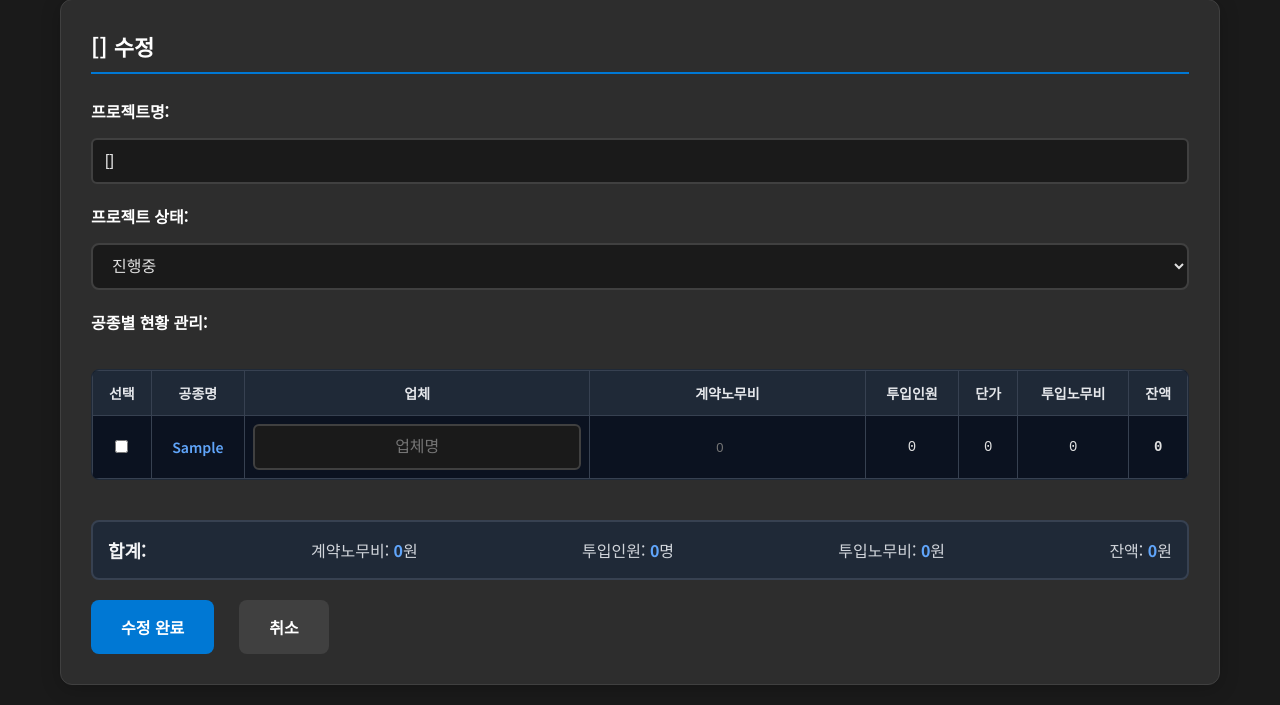
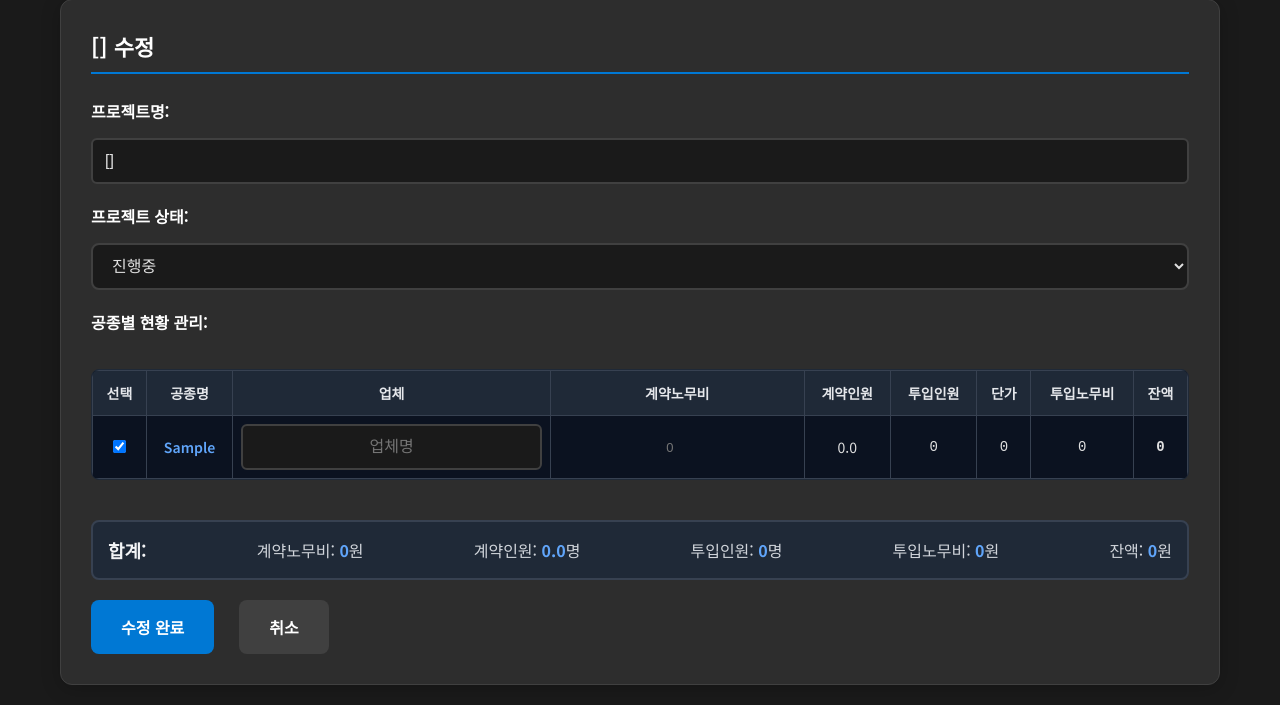
Before and after one commit to klove701-creator/LaborApp, a Flask app: template templates/admin_project_edit.html in a window 1280 px wide. Shown: the part 123-828 px from the top of the page. Run offline with Flask 3, Linux system fonts and the light colour scheme; the template is opened without the code that fills it: most values are stand-ins (such as "Sample title", 1, 10 or a date in 2020); some web fonts are replaced.

Commit message:
계약인원추가

```diff
--- a/templates/admin_dashboard.html
+++ b/templates/admin_dashboard.html
@@ -212,6 +212,7 @@
                             <th>최근업데이트</th>
                             <th>공종수</th>
                             <th>금일출역</th>
+                            <th>계약인원</th>
                             <th>누계출역</th>
                             <th>진행률 / 공정율</th>
                             <th>상태</th>
@@ -225,6 +226,7 @@
                             <td>{{ project.recent_date }}</td>
                             <td>{{ project.work_count }}개</td>
                             <td class="number">{{ project.today_workers }}명</td>
+                            <td class="number">{{ project.contract_workers }}명</td>
                             <td class="number">{{ project.cumulative_workers }}명</td>
                            <td class="progress">
                               <div class="pg-stack">
--- a/templates/admin_project_edit.html
+++ b/templates/admin_project_edit.html
@@ -48,6 +48,7 @@
                                     <th>공종명</th>
                                     <th>업체</th>
                                     <th>계약노무비</th>
+                                    <th>계약인원</th>
                                     <th>투입인원</th>
                                     <th>단가</th>
                                     <th>투입노무비</th>
@@ -57,8 +58,8 @@
                             <tbody>
                                 {% set contracts = project_data.get('contracts', {}) %}
                                 {% set companies = project_data.get('companies', {}) %}
-                                {% for work_type in available_work_types %}
-                                {% set checked = 'checked' if work_type in project_data.work_types else '' %}
+                                {% for work_type in project_data.work_types %}
+                                {% set checked = 'checked' %}
                                 {% set total_workers = 0 %}
                                 {% for date_data in project_data.daily_data.values() %}
                                     {% if work_type in date_data %}
@@ -67,6 +68,7 @@
                                 {% endfor %}
                                 {% set labor_rate = labor_costs.get(work_type, {}).get('day', 0) %}
                                 {% set contract_amount = contracts.get(work_type, 0) %}
+                                {% set contract_workers = (contract_amount / labor_rate) if labor_rate > 0 else 0 %}
                                 {% set total_labor_cost = total_workers * labor_rate %}
                                 {% set balance = contract_amount - total_labor_cost %}
                                 <tr class="excel-row" data-work-type="{{ work_type }}">
@@ -86,8 +88,9 @@
                                                min="0" step="1000" placeholder="0" class="contract-input"
                                                onchange="updateRowCalculation('{{ work_type }}')">
                                     </td>
+                                    <td class="contract-workers-cell" id="contract_workers_{{ work_type }}">{{ "%.1f"|format(contract_workers) }}</td>
                                     <td class="workers-cell" id="workers_{{ work_type }}">{{ total_workers }}</td>
-<td class="rate-cell" id="rate_{{ work_type }}">{{ labor_rate }}</td>
+                                    <td class="rate-cell" id="rate_{{ work_type }}">{{ labor_rate }}</td>
 <td class="labor-cost-cell" id="labor_cost_{{ work_type }}">{{ total_labor_cost }}</td>
 <td class="balance-cell" id="balance_{{ work_type }}">{{ balance }}</td>
                                 </tr>
@@ -102,6 +105,7 @@
                     <div class="summary-row">
                         <span class="summary-label">합계:</span>
                         <span class="summary-item">계약노무비: <strong id="total-contract">0</strong>원</span>
+                        <span class="summary-item">계약인원: <strong id="total-contract-workers">0</strong>명</span>
                         <span class="summary-item">투입인원: <strong id="total-workers">0</strong>명</span>
                         <span class="summary-item">투입노무비: <strong id="total-labor">0</strong>원</span>
                         <span class="summary-item">잔액: <strong id="total-balance">0</strong>원</span>
@@ -241,6 +245,7 @@
 <script>
 function updateRowCalculation(workType) {
     const contractInput = document.querySelector(`input[name="contract_${workType}"]`);
+    const contractWorkersCell = document.getElementById(`contract_workers_${workType}`);
     const workersCell = document.getElementById(`workers_${workType}`);
     const rateCell = document.getElementById(`rate_${workType}`);
     const laborCostCell = document.getElementById(`labor_cost_${workType}`);
@@ -250,10 +255,14 @@ function updateRowCalculation(workType) {
     const workers = parseFloat(workersCell.textContent) || 0;
     const rate = parseFloat(rateCell.textContent.replace(/,/g, '')) || 0;
 
+    // 계약인원 계산 (계약노무비 / 노무단가)
+    const contractWorkers = rate > 0 ? contractAmount / rate : 0;
+
     const totalLaborCost = workers * rate;
     const balance = contractAmount - totalLaborCost;
 
     // 숫자 포맷팅
+    contractWorkersCell.textContent = contractWorkers.toFixed(1);
     laborCostCell.textContent = totalLaborCost.toLocaleString();
     balanceCell.textContent = balance.toLocaleString();
 
@@ -271,6 +280,7 @@ function updateRowCalculation(workType) {
 
 function updateTotalSummary() {
     let totalContract = 0;
+    let totalContractWorkers = 0;
     let totalWorkers = 0;
     let totalLabor = 0;
     let totalBalance = 0;
@@ -280,16 +290,19 @@ function updateTotalSummary() {
         if (checkbox.checked) {
             const workType = row.dataset.workType;
             const contractInput = document.querySelector(`input[name="contract_${workType}"]`);
+            const contractWorkersCell = document.getElementById(`contract_workers_${workType}`);
             const workersCell = document.getElementById(`workers_${workType}`);
             const rateCell = document.getElementById(`rate_${workType}`);
 
             const contract = parseFloat(contractInput.value) || 0;
+            const contractWorkers = parseFloat(contractWorkersCell.textContent) || 0;
             const workers = parseFloat(workersCell.textContent) || 0;
             const rate = parseFloat(rateCell.textContent.replace(/,/g, '')) || 0;
             const labor = workers * rate;
             const balance = contract - labor;
 
             totalContract += contract;
+            totalContractWorkers += contractWorkers;
             totalWorkers += workers;
             totalLabor += labor;
             totalBalance += balance;
@@ -297,6 +310,7 @@ function updateTotalSummary() {
     });
 
     document.getElementById('total-contract').textContent = totalContract.toLocaleString();
+    document.getElementById('total-contract-workers').textContent = totalContractWorkers.toFixed(1);
     document.getElementById('total-workers').textContent = totalWorkers.toLocaleString();
     document.getElementById('total-labor').textContent = totalLabor.toLocaleString();
     document.getElementById('total-balance').textContent = totalBalance.toLocaleString();
```
Also changed, not shown: calculations.py (+7 -6 lines), .claude/settings.local.json (added).
